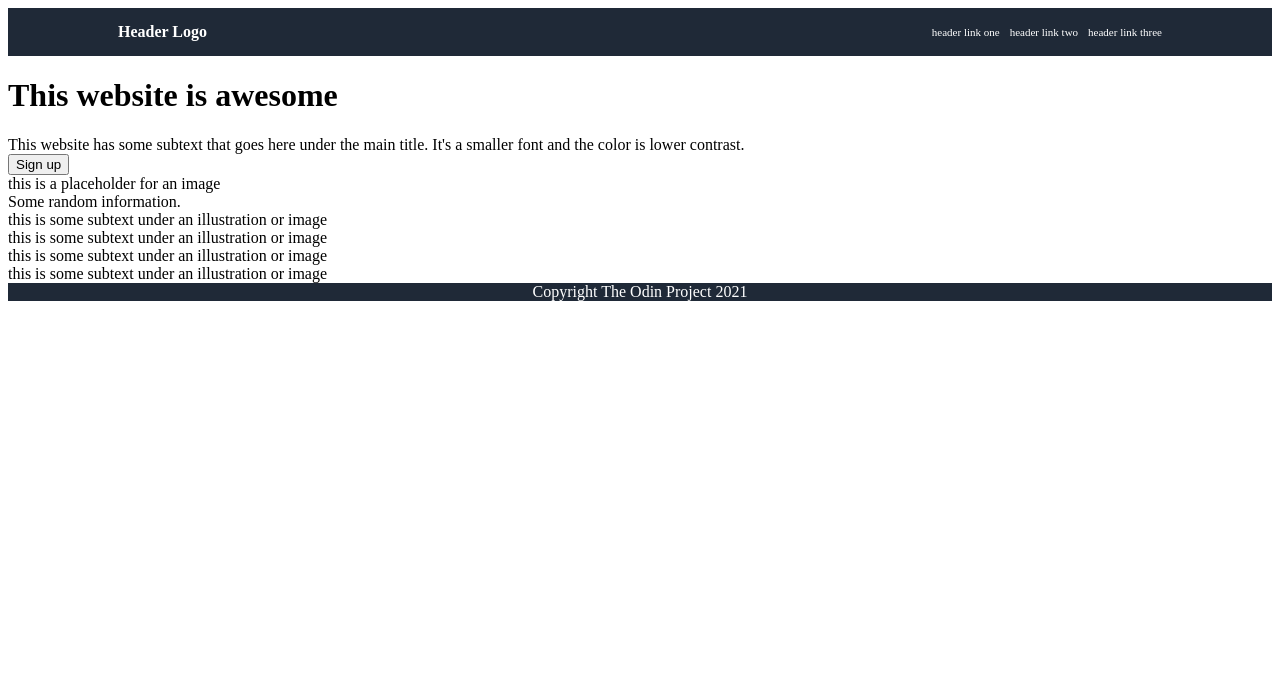
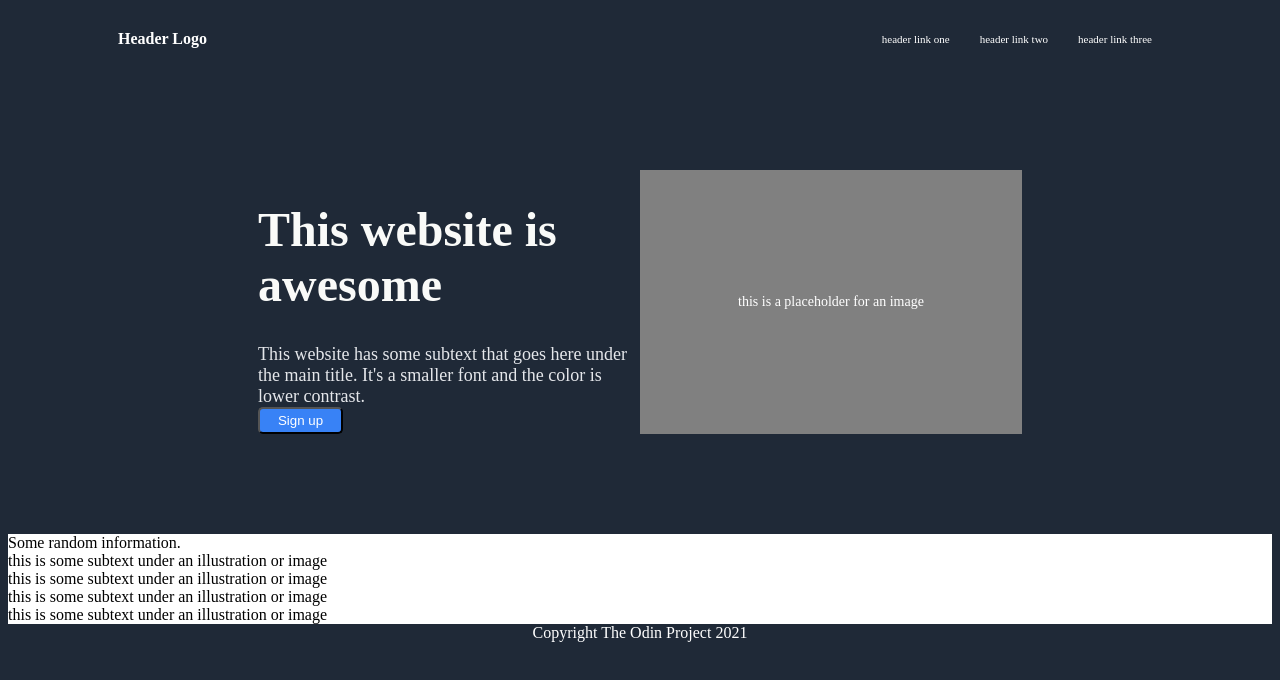
Before and after one commit to nm-woodward/landing-page, a plain HTML site: page index.html in a window 1280 px wide. Drawn offline with Linux system fonts and the light colour scheme.

Commit message:
Updated top block

```diff
--- a/styles.css
+++ b/styles.css
@@ -1,13 +1,15 @@
 body {
     display: flex;
     flex-direction: column;
+    background-color: #1F2937;
 }
 .header {
-    background-color: #1F2937;
+
     color: white;
     display: flex;
     align-items: center;
     padding: 5px 100px 5px 100px;
+    margin: 0;
 }
 
 .header-logo {
@@ -29,7 +31,7 @@ ul {
 }
 
 li {
-    padding: 5px;
+    padding: 15px;
     font-size: 11px;
 }
 
@@ -37,9 +39,51 @@ a {
     text-decoration: none;
     color: white;
 }
+
+h1 {
+    font-size: 48px;
+    color: #F9FAF8;
+    font-weight: extra-bold;
+}
 .content {
     flex: 1;
     flex-direction: column;
+    background-color: white;
+}
+
+.top-block {
+    background-color: #1F2937;
+    display: flex;
+    padding: 100px 250px 100px 250px;
+
+}
+
+.left-panel, .right-panel {
+    display: flex;
+    flex-direction: column;
+    flex: 1
+}
+
+button {
+    background-color: #3882f6;
+    color: white;
+    width: 85px;
+    padding: 4px 7px 4px 7px;
+    border-radius: 5px;
+}
+
+.right-panel {
+    background-color: grey;
+    color: white;
+    font-size: 14px;
+    align-items: center;
+    justify-content: center;
+}
+
+.header-subtext {
+    color: #e5e7EB;
+    font-size: 18px;
+    margin: 0;
 }
 
 .footer {
```
